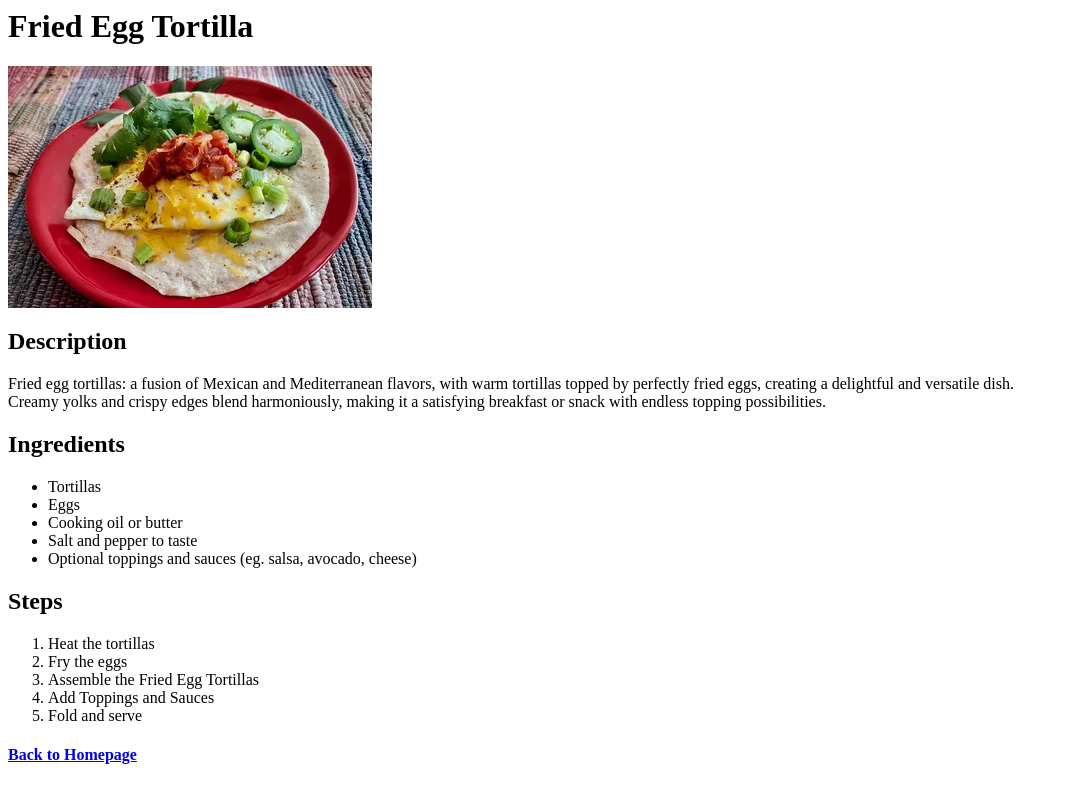
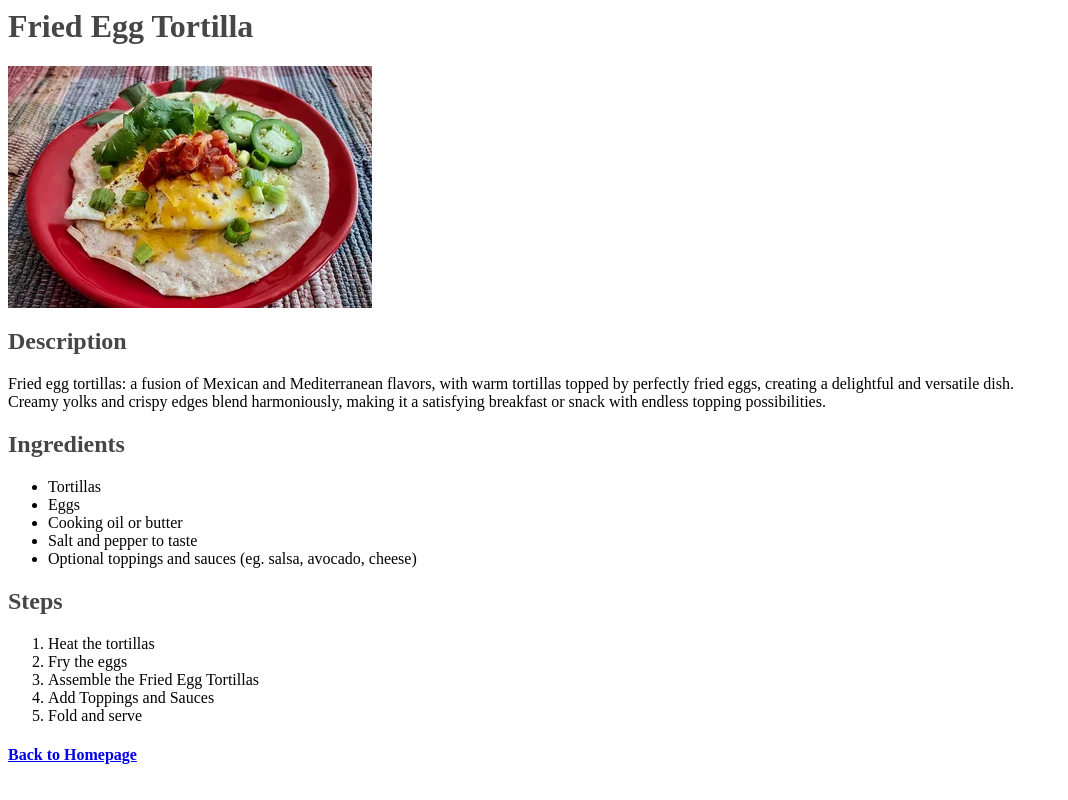
Before and after one commit to PhilippCodingv7/odin-recipes, a plain HTML site: page recipes/fried-egg-tortilla.html in a window 1280 px wide. Shown: the whole page, without its empty margins (0-1068 px from the left). Drawn offline with Linux system fonts and the light colour scheme.

Commit message:
Changed the structure of the recipe sites and added a stylesheet to all html files.

```diff
--- a/recipes/fried-egg-tortilla.html
+++ b/recipes/fried-egg-tortilla.html
@@ -1,12 +1,19 @@
-<h1>Fried Egg Tortilla</h1>
+<html>
+
+<head>
+    <link rel="stylesheet" href="../style.css">
+</head>
+
+<body>
+    <h1 class="heading">Fried Egg Tortilla</h1>
     <img src="../images/fried-egg-tortilla.webp" alt="A Picture of a fried egg tortilla">
-<h2>Description</h2>
+    <h2 class="heading">Description</h2>
     <p>Fried egg tortillas: a fusion of Mexican and Mediterranean flavors, with warm tortillas
         topped by perfectly fried eggs, creating a delightful and versatile dish.
         <br> Creamy yolks and crispy edges blend harmoniously, making it a satisfying breakfast
         or snack with endless topping possibilities.
     </p>
-<h2>Ingredients</h2>
+    <h2 class="heading">Ingredients</h2>
     <ul>
         <li>Tortillas</li>
         <li>Eggs</li>
@@ -14,7 +21,7 @@
         <li>Salt and pepper to taste</li>
         <li>Optional toppings and sauces (eg. salsa, avocado, cheese)</li>
     </ul>
-<h2>Steps</h2>
+    <h2 class="heading">Steps</h2>
     <ol>
         <li>Heat the tortillas</li>
         <li>Fry the eggs</li>
@@ -23,3 +30,6 @@
         <li>Fold and serve</li>
     </ol>
     <h4><a href="../index.html">Back to Homepage</a></h4>
+</body>
+
+</html>
--- /dev/null
+++ b/style.css
@@ -0,0 +1,4 @@
+.heading{
+    color: rgb(70, 70, 70);
+    font-weight: bold;
+}
```
Also changed, not shown: index.html (+4 -0 lines), recipes/cornflake-corn-cake.html (+14 -4 lines), recipes/lasagna.html (+16 -6 lines). Lines whose indentation alone changed are shown as unchanged.
